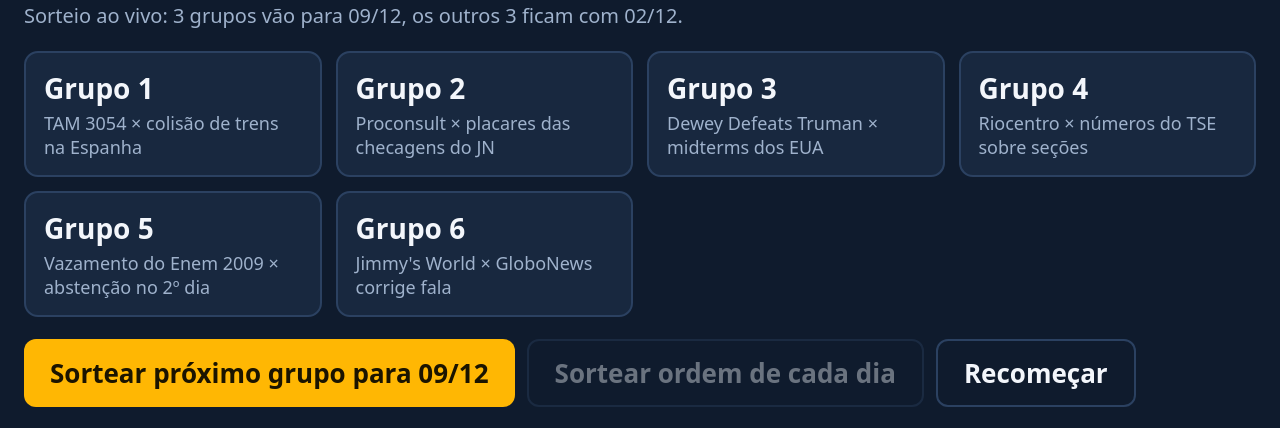
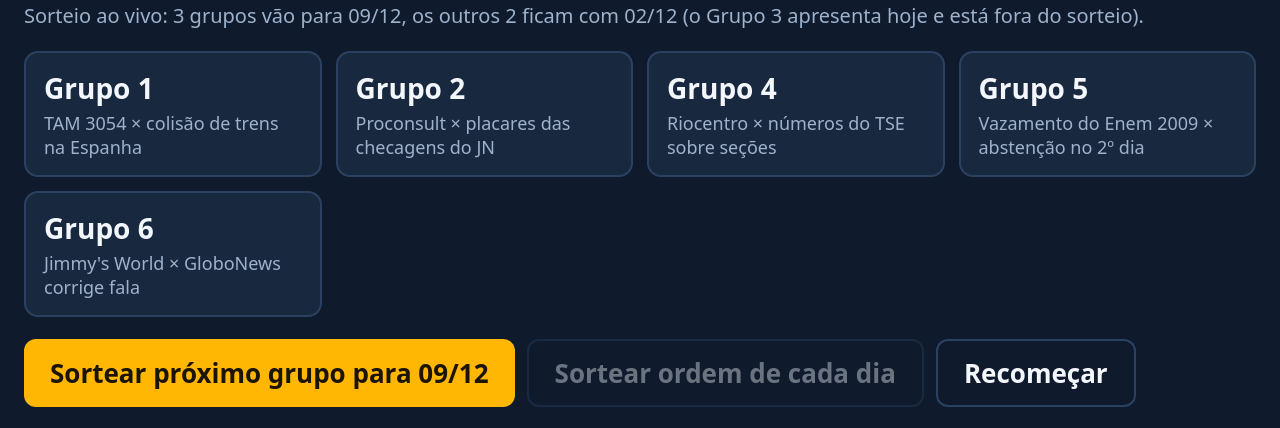
Before and after one commit to araujofamilia/sorteio-comparativo, a plain HTML site: page index.html in a window 1280 px wide. Shown: the part 90-518 px from the top of the page. Drawn offline with Linux system fonts and the light colour scheme.

Commit message:
Modify live draw description and group listing
Updated the description of the live draw and removed a group from the list.

```diff
--- a/index.html
+++ b/index.html
@@ -32,7 +32,7 @@
 </head>
 <body>
 <h1>Quem apresenta em 09/12?</h1>
-<div class="sub">Sorteio ao vivo: 3 grupos vão para 09/12, os outros 3 ficam com 02/12.</div>
+<div class="sub">Sorteio ao vivo: 3 grupos vão para 09/12, os outros 2 ficam com 02/12 (o Grupo 3 apresenta hoje e está fora do sorteio).</div>
 
 <div class="grid" id="grid"></div>
 
@@ -52,7 +52,6 @@
 const GROUPS=[
  {n:1,t:"TAM 3054 × colisão de trens na Espanha"},
  {n:2,t:"Proconsult × placares das checagens do JN"},
- {n:3,t:"Dewey Defeats Truman × midterms dos EUA"},
  {n:4,t:"Riocentro × números do TSE sobre seções"},
  {n:5,t:"Vazamento do Enem 2009 × abstenção no 2º dia"},
  {n:6,t:"Jimmy's World × GloboNews corrige fala"}
```
